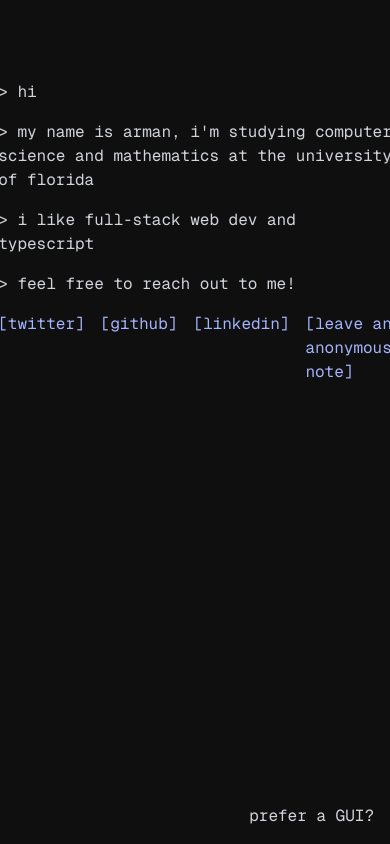
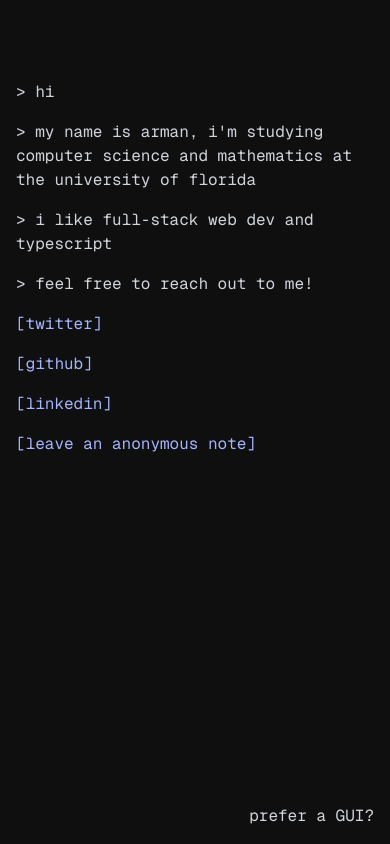
Before and after one commit to sangwaboi/sangwaboi.github.io, a Next.js app: page / in a window 390 px wide. Built offline with nearby package versions, Linux system fonts and the light colour scheme.

Commit message:
responsive social links

```diff
--- a/src/app/page.tsx
+++ b/src/app/page.tsx
@@ -12,7 +12,7 @@
           </p>
           <p>&gt; i like full-stack web dev and typescript</p>
           <p>&gt; feel free to reach out to me!</p>
-          <div className="flex gap-4 text-indigo-300">
+          <div className="flex sm:flex-row flex-col gap-4 text-indigo-300">
             <Link
               className="hover:font-bold hover:underline underline-offset-4"
               href="https://x.com/ksw_arman"
```
